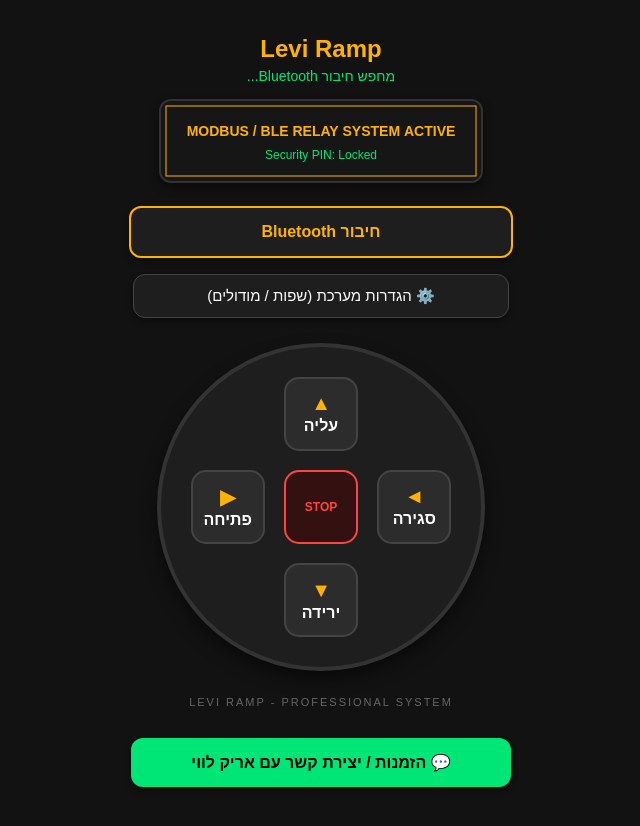
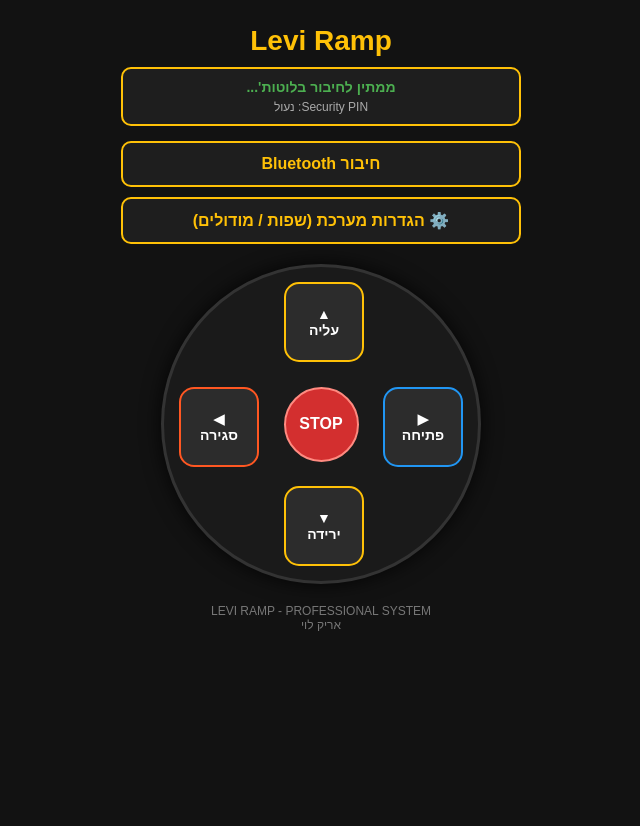
Before and after one commit to Razielevi/Levi-ramp, a plain HTML site: page index.html in a window 1280 px wide. Shown: the whole page, without its empty margins (319-959 px from the left). After the commit the page ends 800 px from the top, so only its background shows below. Drawn offline with Linux system fonts and the light colour scheme.

Commit message:
Refactor index.html for improved structure and styles

```diff
--- a/index.html
+++ b/index.html
@@ -2,9 +2,15 @@
 <html lang="he" dir="rtl">
 <head>
     <meta charset="UTF-8">
-    <meta name="viewport" content="width=device-width, initial-scale=1.0">
-    <title>Levi Ramp - Master Controller</title>
+    <meta name="viewport" content="width=device-width, initial-scale=1.0, user-scalable=no">
+    <title>Levi Ramp</title>
     <style>
+        * {
+            box-sizing: border-box;
+            user-select: none;
+            -webkit-user-select: none;
+            -webkit-touch-callout: none;
+        }
         body {
             background-color: #121212;
             color: #ffffff;
@@ -14,92 +20,71 @@
             display: flex;
             flex-direction: column;
             align-items: center;
-            justify-content: flex-start;
             min-height: 100vh;
         }
-        h2 {
-            color: #ffb300;
-            margin-bottom: 5px;
+        h1 {
+            color: #ffc107;
+            margin: 10px 0;
+            font-size: 28px;
             text-align: center;
         }
-        #status {
+        .status-box {
+            border: 2px solid #ffc107;
+            border-radius: 10px;
+            padding: 10px;
+            width: 100%;
+            max-width: 400px;
+            text-align: center;
+            margin-bottom: 15px;
+            background: #1e1e1e;
+        }
+        .status-text {
+            color: #4caf50;
+            font-weight: bold;
             font-size: 14px;
-            color: #00e676;
-            margin-bottom: 15px;
+            margin-bottom: 5px;
+        }
+        .btn-main {
+            background-color: #1e1e1e;
+            color: #ffc107;
+            border: 2px solid #ffc107;
+            padding: 12px;
+            border-radius: 10px;
+            font-size: 16px;
+            font-weight: bold;
+            width: 100%;
+            max-width: 400px;
+            cursor: pointer;
+            margin-bottom: 10px;
             text-align: center;
         }
-        /* קנבס ראשי לציור ממשק מותאם אישית אם נדרש */
-        #appCanvas {
-            background-color: #1a1a1a;
-            border: 2px solid #333;
-            border-radius: 12px;
-            margin-bottom: 15px;
-            box-shadow: 0 4px 10px rgba(0,0,0,0.5);
-        }
-        .btn-main {
-            width: 90%;
-            max-width: 350px;
-            padding: 15px;
-            margin: 8px 0;
-            background-color: #1e1e1e;
-            border: 2px solid #ffb300;
-            color: #ffb300;
-            font-size: 16px;
-            font-weight: bold;
-            border-radius: 12px;
-            cursor: pointer;
-            text-align: center;
-            box-shadow: 0 4px 6px rgba(0,0,0,0.3);
-        }
         .btn-main:active {
-            background-color: #ffb300;
+            background-color: #ffc107;
             color: #121212;
         }
-        /* פס הגדרות מערכת */
-        .settings-bar {
-            width: 90%;
-            max-width: 350px;
-            padding: 12px;
-            margin: 8px 0 15px 0;
-            background-color: #1e1e1e;
-            border: 1px solid #444;
-            color: #ffffff;
-            font-size: 15px;
-            border-radius: 12px;
-            cursor: pointer;
-            text-align: center;
-            box-shadow: 0 4px 6px rgba(0,0,0,0.3);
+        .joystick-container {
+            position: relative;
+            width: 320px;
+            height: 320px;
+            background: #1a1a1a;
+            border-radius: 50%;
+            border: 3px solid #333;
+            display: flex;
+            justify-content: center;
+            align-items: center;
+            margin-top: 10px;
+            box-shadow: 0 0 20px rgba(0,0,0,0.8);
         }
-        .settings-bar:active {
-            background-color: #2c2c2c;
-        }
-        /* ג'ויסטיק עגול לשלט טלוויזיה */
-        .joystick {
-            width: 280px;
-            height: 280px;
-            border-radius: 50%;
-            background: #1e1e1e;
-            border: 4px solid #333;
-            display: grid;
-            grid-template-areas:
-                ". up ."
-                "left center right"
-                ". down .";
-            align-items: center;
-            justify-items: center;
-            padding: 20px;
-            box-shadow: 0 8px 16px rgba(0,0,0,0.5);
-            margin: 10px 0;
-        }
-        .j-btn {
-            width: 70px;
-            height: 70px;
+        .control-btn {
+            position: absolute;
+            width: 80px;
+            height: 80px;
+            border-radius: 15px;
+            border: 2px solid #555;
             background: #2c2c2c;
-            border: 2px solid #444;
-            color: #ffffff;
-            border-radius: 15px;
-            font-size: 16px;
+            color: white;
             font-weight: bold;
+            font-size: 14px;
             display: flex;
             flex-direction: column;
             align-items: center;
@@ -107,228 +92,202 @@
             cursor: pointer;
             transition: 0.1s;
         }
-        .j-btn:active {
-            background-color: #ffb300;
+        .control-btn:active, .control-btn.active {
+            background: #ffc107;
             color: #121212;
             border-color: #fff;
         }
-        .stop-btn {
-            background: #331111;
-            border-color: #ff4444;
-            color: #ff4444;
-            font-size: 12px;
+        #btn-up { top: 15px; left: 120px; border-color: #ffc107; }
+        #btn-down { bottom: 15px; left: 120px; border-color: #ffc107; }
+        #btn-open { right: 15px; top: 120px; border-color: #2196F3; } /* ממסר 1 - ימין */
+        #btn-close { left: 15px; top: 120px; border-color: #FF5722; } /* ממסר 2 - שמאל */
+        #btn-stop {
+            width: 75px;
+            height: 75px;
+            border-radius: 50%;
+            background: #d32f2f;
+            border: 2px solid #ff8a80;
+            color: white;
+            font-size: 16px;
+            font-weight: bold;
+            cursor: pointer;
+            z-index: 2;
         }
-        .stop-btn:active {
-            background: #ff4444;
-            color: #fff;
+        #btn-stop:active {
+            background: #ff5252;
         }
-        .arrow {
-            font-size: 20px;
-            margin-bottom: 2px;
+        /* Modal Styles */
+        .modal {
+            display: none;
+            position: fixed;
+            top: 0; left: 0; width: 100%; height: 100%;
+            background: rgba(0,0,0,0.8);
+            justify-content: center;
+            align-items: center;
+            z-index: 10;
         }
-        /* כפתור וואטסאפ להזמנות בתחתית */
-        .contact-btn {
+        .modal-content {
+            background: #222;
+            padding: 20px;
+            border-radius: 10px;
             width: 90%;
             max-width: 350px;
-            padding: 15px;
-            margin-top: 15px;
-            background-color: #00e676;
-            color: #000000;
-            font-size: 16px;
-            font-weight: bold;
-            border-radius: 12px;
-            cursor: pointer;
-            text-align: center;
-            text-decoration: none;
-            box-shadow: 0 4px 6px rgba(0,0,0,0.3);
-            display: block;
+            border: 2px solid #ffc107;
+            text-align: right;
         }
-        .brand {
-            font-size: 11px;
-            color: #666;
-            letter-spacing: 2px;
-            margin: 15px 0;
+        .modal-content select, .modal-content input {
+            width: 100%;
+            padding: 10px;
+            margin: 10px 0;
+            background: #333;
+            color: white;
+            border: 1px solid #555;
+            border-radius: 5px;
+        }
+        .footer {
+            margin-top: 20px;
+            font-size: 12px;
+            color: #777;
             text-align: center;
         }
     </style>
 </head>
 <body>
 
-    <h2>Levi Ramp</h2>
-    <div id="status">מחפש חיבור Bluetooth...</div>
+    <h1>Levi Ramp</h1>
 
-    <!-- קנבס לניהול וציור גרפיקות דינמיות של המערכת -->
-    <canvas id="appCanvas" width="320" height="80"></canvas>
-
-    <!-- חיבור Bluetooth -->
-    <div class="btn-main" onclick="connectBluetooth()">
-        חיבור Bluetooth
+    <div class="status-box">
+        <div id="status-display" class="status-text">ממתין לחיבור בלוטות'...</div>
+        <div style="font-size: 12px; color: #aaa;" id="pin-status">Security PIN: נעול</div>
     </div>
 
-    <!-- הגדרות (שפות והתאמת מודולים/ממסרים) -->
-    <div class="settings-bar" onclick="openSettingsMenu()">
-        ⚙️ הגדרות מערכת (שפות / מודולים)
-    </div>
+    <button class="btn-main" onclick="toggleConnection()">חיבור Bluetooth</button>
+    <button class="btn-main" onclick="openSettings()">⚙️ הגדרות מערכת (שפות / מודולים)</button>
 
-    <!-- ג'ויסטיק עגול לשליטה מלאה בלי תקיעות ממסרים -->
-    <div class="joystick">
-        <!-- עליה (למעלה) -> ממסר 1 -->
-        <div class="j-btn" style="grid-area: up;" onclick="sendSafeCommand('UP')">
-            <span class="arrow" style="color: #ffb300;">▲</span>
-            עליה
+    <div class="joystick-container">
+        <div class="control-btn" id="btn-up" ontouchstart="sendCommand('UP')" onmousedown="sendCommand('UP')">
+            <span>▲</span>עליה
         </div>
-
-        <!-- סגירה (שמאל) -> ממסר 3 -->
-        <div class="j-btn" style="grid-area: left;" onclick="sendSafeCommand('CLOSE')">
-            <span class="arrow" style="color: #ffb300;">◄</span>
-            סגירה
+        <div class="control-btn" id="btn-open" ontouchstart="sendCommand('OPEN')" onmousedown="sendCommand('OPEN')">
+            <span>▶</span>פתיחה
         </div>
-
-        <!-- עצירת חירום למניעת תקיעות ממסרים (מרכז) -->
-        <div class="j-btn stop-btn" style="grid-area: center;" onclick="emergencyStopAll()">
-            STOP
+        <button id="btn-stop" onclick="sendCommand('STOP')">STOP</button>
+        <div class="control-btn" id="btn-close" ontouchstart="sendCommand('CLOSE')" onmousedown="sendCommand('CLOSE')">
+            <span>◀</span>סגירה
         </div>
-
-        <!-- פתיחה (ימין) -> ממסר 2 -->
-        <div class="j-btn" style="grid-area: right;" onclick="sendSafeCommand('OPEN')">
-            <span class="arrow" style="color: #ffb300;">▶</span>
-            פתיחה
-        </div>
-
-        <!-- ירידה (למטה) -> ממסר 4 -->
-        <div class="j-btn" style="grid-area: down;" onclick="sendSafeCommand('DOWN')">
-            <span class="arrow" style="color: #ffb300;">▼</span>
-            ירידה
+        <div class="control-btn" id="btn-down" ontouchstart="sendCommand('DOWN')" onmousedown="sendCommand('DOWN')">
+            <span>▼</span>ירידה
         </div>
     </div>
 
-    <div class="brand">LEVI RAMP - PROFESSIONAL SYSTEM</div>
+    <!-- מודאל הגדרות -->
+    <div id="settings-modal" class="modal">
+        <div class="modal-content">
+            <h3 style="color: #ffc107; margin-top:0;">הגדרות מערכת</h3>
 
-    <!-- כפתור יצירת קשר והזמנות בוואטסאפ (במקום ממסר 5) -->
-    <a href="https://wa.me/972500000000?text=שלום%20אריק,%20אני מעוניין בהזמנת מערכת%20Levi%20Ramp" class="contact-btn" target="_blank">
-        💬 הזמנות / יצירת קשר עם אריק לווי
-    </a>
+            <label>בחר שפה:</label>
+            <select id="lang-select" onchange="changeLanguage()">
+                <option value="he">עברית</option>
+                <option value="en">English</option>
+                <option value="ru">Русский</option>
+                <option value="ar">العربية</option>
+            </select>
+
+            <label>בחר סוג מודול בלוטות':</label>
+            <select id="module-select">
+                <option value="auto">זיהוי אוטומטי (Auto)</option>
+                <option value="HM10">HM-10 / AT-09 (CC2541)</option>
+                <option value="JDY">JDY-08 / JDY-16</option>
+                <option value="ESP32">ESP32 / ESP8266 BLE</option>
+                <option value="GENERIC">גנרי / אחר (Generic BLE)</option>
+            </select>
+
+            <button class="btn-main" style="margin-top: 15px;" onclick="closeSettings()">שמור וסגור</button>
+        </div>
+    </div>
+
+    <div class="footer">
+        LEVI RAMP - PROFESSIONAL SYSTEM<br>
+        אריק לוי
+    </div>
 
     <script>
-        // משתני ניהול תקשורת והגנה
-        let bleDevice = null;
-        let bleCharacteristic = null;
-        let isProcessingCommand = false; // מנגנון מניעת הצפת ממסרים ("לחיצות פסנתר")
-        let securityPin = "1960"; // קוד האבטחה המוגדר למערכת
+        let bluetoothDevice;
+        let bluetoothServer;
+        let bleCharacteristic;
 
-        // אתחול קנבס וציור אלמנטים ויזואליים של המערכת
-        window.onload = function() {
-            const canvas = document.getElementById('appCanvas');
-            if (canvas.getContext) {
-                const ctx = canvas.getContext('2d');
-
-                // ציור רקע טכנולוגי בקנבס
-                ctx.fillStyle = "#161616";
-                ctx.fillRect(0, 0, canvas.width, canvas.height);
-
-                // מסגרת עדינה
-                ctx.strokeStyle = "#ffb300";
-                ctx.lineWidth = 1;
-                ctx.strokeRect(5, 5, canvas.width - 10, canvas.height - 10);
-
-                // כתיבת טקסט סטטוס מערכת בתוך הקנבס
-                ctx.fillStyle = "#ffb300";
-                ctx.font = "bold 14px Arial";
-                ctx.textAlign = "center";
-                ctx.fillText("MODBUS / BLE RELAY SYSTEM ACTIVE", canvas.width / 2, 35);
-
-                ctx.fillStyle = "#00e676";
-                ctx.font = "12px Arial";
-                ctx.fillText("Security PIN: Locked", canvas.width / 2, 58);
-            }
+        // UUIDs נפוצים למודולים
+        const BLE_UUID = {
+            service: '0000ffe0-0000-1000-8000-00805f9b34fb',
+            characteristic: '0000ffe1-0000-1000-8000-00805f9b34fb'
         };
 
-        // התחברות למודל ה-Bluetooth Low Energy
-        async function connectBluetooth() {
+        function updateStatus(text, isConnected = false) {
+            const display = document.getElementById('status-display');
+            display.innerText = text;
+            display.style.color = isConnected ? '#4caf50' : '#ff9800';
+        }
+
+        async function toggleConnection() {
+            const selectedModule = document.getElementById('module-select').value;
             try {
-                document.getElementById('status').innerText = "מחפש התקנים בקרבת מקום...";
-                bleDevice = await navigator.bluetooth.requestDevice({
-                    acceptAllDevices: true,
-                    optionalServices: ['0000ffe0-0000-1000-8000-00805f9b34fb']
-                });
+                updateStatus("מחפש התקני בלוטות'...");
 
-                const server = await bleDevice.gatt.connect();
-                const service = await server.getPrimaryService('0000ffe0-0000-1000-8000-00805f9b34fb');
-                bleCharacteristic = await service.getCharacteristic('0000ffe1-0000-1000-8000-00805f9b34fb');
+                let options = { acceptAllDevices: true };
+                if (selectedModule !== 'GENERIC') {
+                    options = {
+                        filters: [{ services: [BLE_UUID.service] }],
+                        optionalServices: [BLE_UUID.service]
+                    };
+                }
 
-                document.getElementById('status').innerText = "מחובר בהצלחה למערכת הרמפה!";
-                document.getElementById('status').style.color = "#00e676";
+                bluetoothDevice = await navigator.bluetooth.requestDevice(options);
+                bluetoothServer = await bluetoothDevice.gatt.connect();
+
+                const service = await bluetoothServer.getPrimaryService(BLE_UUID.service);
+                bleCharacteristic = await service.getCharacteristic(BLE_UUID.characteristic);
+
+                updateStatus("מחובר בהצלחה למערכת הרמפה!", true);
             } catch (error) {
-                console.log('Bluetooth connection error:', error);
-                document.getElementById('status').innerText = "מצב סימולציה / לא נמצא בקר פיזי";
+                console.log('Connection failed: ', error);
+                updateStatus("החיבור נכשל או בוטל.");
             }
         }
 
-        // שליחת פקודה בטוחה המונעת תקיעה או הישארות ממסר פתוח
-        async function sendSafeCommand(commandType) {
-            if (isProcessingCommand) {
-                console.log("Ignored rapid click to protect relays.");
-                return; // מונע לחלוטין את בעיית התקיעה בלחיצות מהירות כמו פסנתר
+        function sendCommand(action) {
+            // מיפוי ממסרים:
+            // OPEN = ממסר 1 (פתיחה - ימין)
+            // CLOSE = ממסר 2 (סגירה - שמאל)
+            // UP = ממסר 3 (למעלה)
+            // DOWN = ממסר 4 (למטה)
+            let cmd = '';
+            switch(action) {
+                case 'OPEN': cmd = 'RELAY_1_ON'; break;
+                case 'CLOSE': cmd = 'RELAY_2_ON'; break;
+                case 'UP': cmd = 'RELAY_3_ON'; break;
+                case 'DOWN': cmd = 'RELAY_4_ON'; break;
+                case 'STOP': cmd = 'STOP_ALL'; break;
             }
 
-            isProcessingCommand = true;
-            console.log("Sending command: " + commandType);
-
-            try {
-                if (bleCharacteristic) {
-                    const encoder = new TextEncoder();
-                    await bleCharacteristic.writeValue(encoder.encode(commandType));
-                }
-            } catch (err) {
-                console.log("Write error:", err);
+            console.WriteLine?.(cmd);
+            if (bleCharacteristic) {
+                const encoder = new TextEncoder();
+                bleCharacteristic.writeValue(encoder.encode(cmd));
             }
-
-            // השהיה מבוקרת (Debounce) שמונעת התנגשות זרמים בממסרים
-            await new Promise(resolve => setTimeout(resolve, 200));
-
-            isProcessingCommand = false;
         }
 
-        // עצירת חירום לניתוק גורף של כל הממסרים 1 עד 4
-        async function emergencyStopAll() {
-            isProcessingCommand = true;
-            console.log("EMERGENCY STOP: Clearing all relays.");
-
-            try {
-                if (bleCharacteristic) {
-                    const encoder = new TextEncoder();
-                    await bleCharacteristic.writeValue(encoder.encode("STOP_ALL_RELAYS"));
-                }
-            } catch (err) {
-                console.log("Emergency stop error:", err);
-            }
-
-            alert("עצירת חירום הופעלה: כל הממסרים נוקו ונותקו בבטחה!");
-            setTimeout(() => {
-                isProcessingCommand = false;
-            }, 300);
+        function openSettings() {
+            document.getElementById('settings-modal').style.display = 'flex';
         }
 
-        // תפריט הגדרות מורחב (שפה, ניהול ממסרים למודולים, אבטחה)
-        function openSettingsMenu() {
-            let pinInput = prompt("הכנס קוד אבטחה למערכת (ברירת מחדל 1960):");
-            if (pinInput !== securityPin) {
-                if (pinInput !== null) alert("קוד שגוי!");
-                return;
-            }
+        function closeSettings() {
+            document.getElementById('settings-modal').style.display = 'none';
+        }
 
-            let choice = prompt("תפריט הגדרות Levi Ramp:\n1. שינוי שפה (עברית, English, Русский, العربية)\n2. הצגת מיפוי מודולים וממסרים\n\nבחר אפשרות (1 או 2):", "1");
-
-            if (choice === "1") {
-                let lang = prompt("בחר שפה מעודכנת (he / en / ru / ar):", "he");
-                if (lang) {
-                    alert("השפה שונתה בהצלחה.");
-                }
-            } else if (choice === "2") {
-                alert("מיפוי ממסרים נוכחי:\n- ממסר 1 = עליה\n- ממסר 2 = פתיחה (מימין)\n- ממסר 3 = סגירה (משמאל)\n- ממסר 4 = ירידה\n*(ממסר 5 הוסר לחלוטין כפי שביקשת).*");
-            }
+        function changeLanguage() {
+            const lang = document.getElementById('lang-select').value;
+            // אפשר להרחיב תרגומים כאן בהמשך לפי הצורך
         }
     </script>
-
 </body>
 </html>
```
